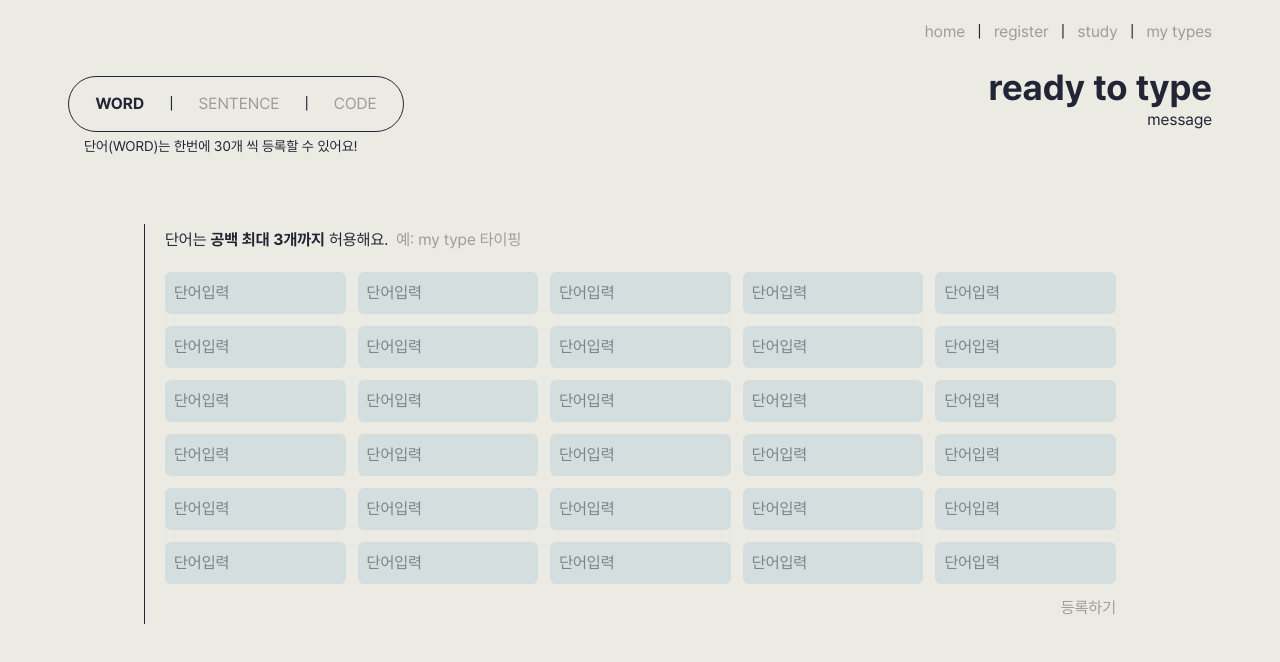
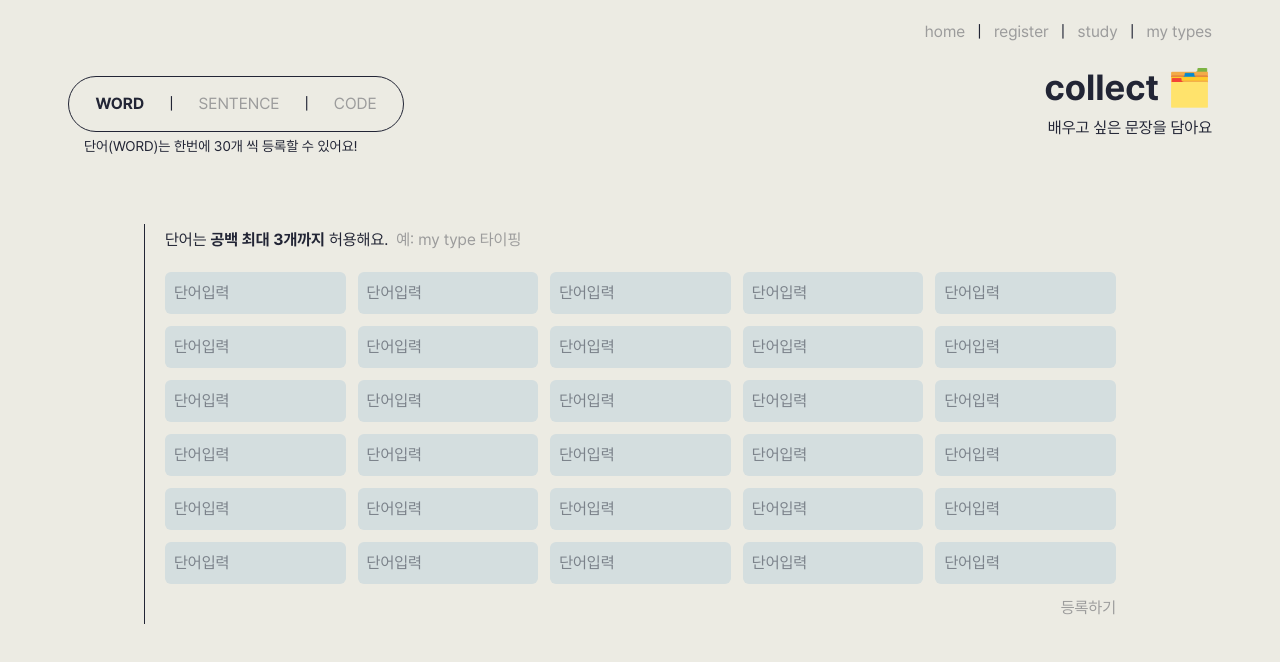
Before and after one commit to ummfieg/my-type, a Next.js app: page /register in a window 1280 px wide. Shown: the top 662 px of the page. Built offline with nearby package versions, Linux system fonts and the light colour scheme.

Commit message:
feat(page, pageTitle): 페이지별 타이틀 동적 적용

```diff
--- a/src/app/register/page.js
+++ b/src/app/register/page.js
@@ -28,14 +28,14 @@ export default function Resgister() {
   return (
     <>
       <header>
-        <NavBar />
+        <NavBar pathName={pathName} />
         <div className="flex justify-between items-start my-6 mx-12">
           <SystemCategory
             onSelect={setCategory}
             category={category}
             pathName={pathName}
           />
-          <PageTitle />
+          <PageTitle pathName={pathName} />
         </div>
       </header>
 
--- a/src/components/ui/pageTitle.js
+++ b/src/components/ui/pageTitle.js
@@ -1,9 +1,27 @@
-export default function PageTitle() {
+const pageTitleList = {
+  "/register": {
+    title: "collect 🗂️",
+    sub: "배우고 싶은 문장을 담아요",
+  },
+  "/study": {
+    title: "type 💡",
+    sub: "의식적으로 치고, 생각을 남겨요",
+  },
+  "/myTypes": {
+    title: "my traces 📙",
+    sub: "오늘의 흔적이 쌓여있어요",
+  },
+};
+
+export default function PageTitle({ pathName }) {
+  const pageTitle = pageTitleList[pathName];
+
+  if (!pageTitle) return <p>페이지를 찾을 수 없어요</p>;
   return (
     <>
-      <div className="flex items-end flex-col">
-        <p className="font-bold text-4xl">ready to type</p>
-        <p>message</p>
+      <div className="flex items-end flex-col gap-2">
+        <p className="font-bold text-4xl">{pageTitle.title}</p>
+        <p>{pageTitle.sub}</p>
       </div>
     </>
   );
```
